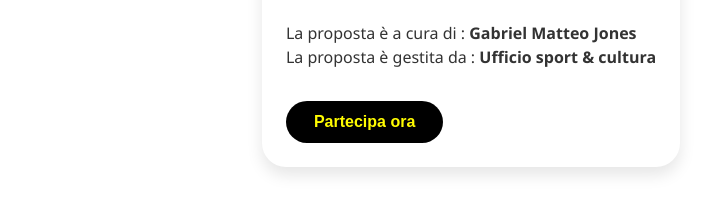
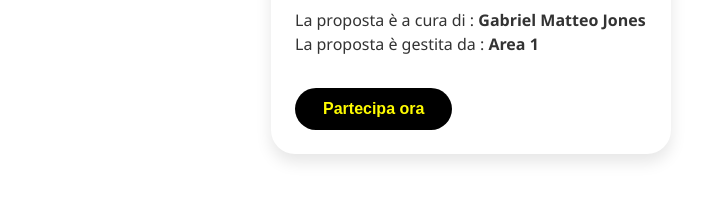
Before and after one commit to arenagiovani-it/centrogiovani, a plain HTML site: page vota/index.html in a window 1280 px wide. Shown: the part 2013-2226 px from the top of the page, without its empty margins (169-880 px from the left). Drawn offline with Linux system fonts and the light colour scheme.

Commit message:
Update index.html

```diff
--- a/vota/index.html
+++ b/vota/index.html
@@ -266,7 +266,7 @@
   <img src="https://gabrieljones.it/assets/logo.png" alt="Giovani insieme" style="width: 100%; display: block; height: auto;">
   <div style="padding: 24px;">
     <h2 style="margin-top: 0; font-size: 1.8rem; color: #000; font-weight: 800;">Info proposta</h2>
-    <p style="font-size: 1rem; color: #333; font-weight: 500; line-height: 1.5;">La proposta è a cura di : <b>Gabriel Matteo Jones</b><br> La proposta è gestita da : <b>Ufficio sport & cultura</b><br> </p>
+    <p style="font-size: 1rem; color: #333; font-weight: 500; line-height: 1.5;">La proposta è a cura di : <b>Gabriel Matteo Jones</b><br> La proposta è gestita da : <b>Area 1</b><br> </p>
     <a href="/partecipa/" style="display: inline-block; margin-top: 16px; text-decoration: none;">
       <button style="background: #000; color: #fffc00; border: none; padding: 12px 28px; border-radius: 28px; font-size: 1rem; font-weight: 700; cursor: pointer;">Partecipa ora</button>
     </a>
```
